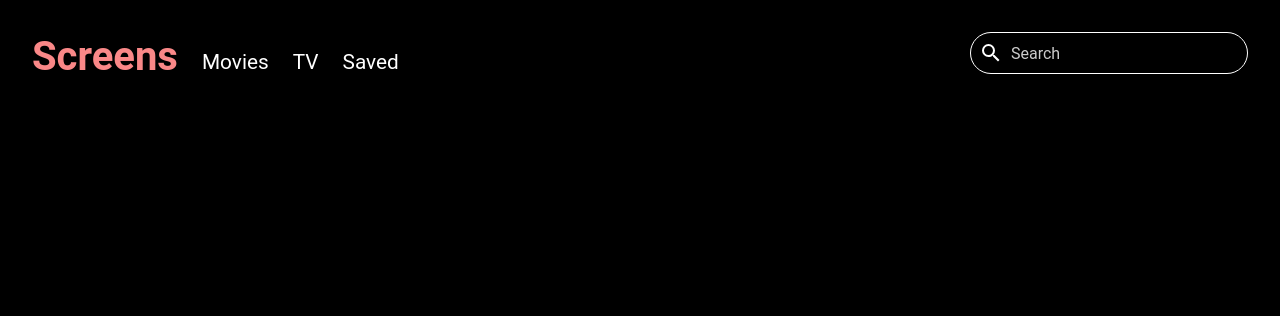
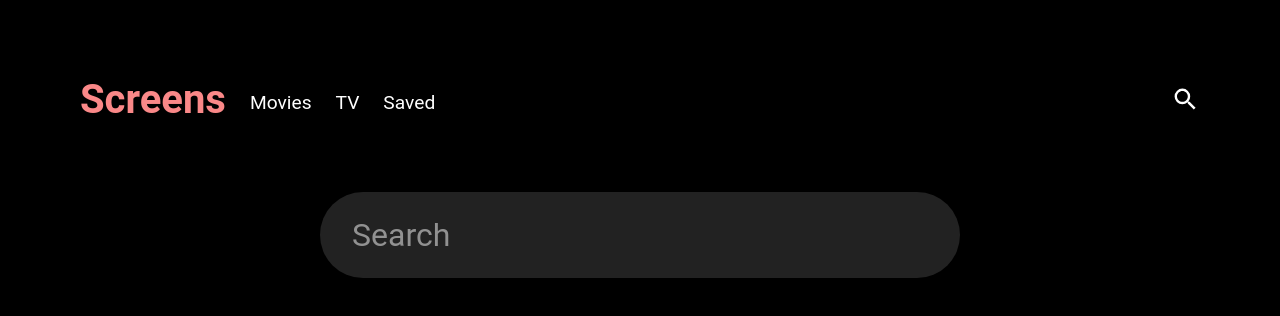
Before and after one commit to amltms/shutter, a React (Create React App) app: page /search in a window 1280 px wide. Shown: the top 316 px of the page. Built offline with nearby package versions, Linux system fonts and the light colour scheme.

Commit message:
fix:search now works with overview

```diff
--- a/src/App.css
+++ b/src/App.css
@@ -48,6 +48,7 @@ button,
 input,
 svg {
   cursor: pointer;
+  vertical-align: sub;
 }
 
 textarea:focus,
--- a/src/App.tsx
+++ b/src/App.tsx
@@ -1,5 +1,5 @@
 import "./App.css";
-import { FC, ChangeEvent, useState } from "react";
+import { FC, useState } from "react";
 import {
   BrowserRouter as Router,
   Switch,
@@ -7,27 +7,15 @@ import {
   Redirect,
 } from "react-router-dom";
 import { ItemContext } from "./components/context/ItemContext";
-import { fetchSearch } from "./api/fetchContent";
 import { Nav } from "./components/Nav";
 import { Home } from "./components/home/Home";
 import { SavedItems } from "./components/home/SavedItems";
-import { SearchResults } from "./components/SearchResults";
 import { ItemAttributes } from "./components/interfaces";
 import { Overview } from "./components/items/overview/Overview";
+import { Search } from "./components/search/Search";
 
 const App: FC = () => {
   const [saved, setSaved] = useState<ItemAttributes[]>([]);
-  const [searchItems, setSearchItems] = useState<ItemAttributes[]>([]);
-  const [searching, setSearching] = useState(false);
-
-  const handleSearchInput = async (e: ChangeEvent<HTMLInputElement>) => {
-    if (e.target.value) {
-      setSearching(true);
-      fetchSearch(e.target.value).then((data) => setSearchItems(data.results));
-    } else {
-      setSearching(false);
-    }
-  };
 
   return (
     <ItemContext.Provider
@@ -38,20 +26,15 @@ const App: FC = () => {
     >
       <div className="App">
         <Router>
-          <Nav handleSearchInput={handleSearchInput} />
+          <Nav />
           <Switch>
             <Route exact path="/overview/:type/:id" component={Overview} />
-            {searching ? (
-              <SearchResults items={searchItems} />
-            ) : (
-              <>
-                <Route exact path="/saved" component={SavedItems} />
-                <Route exact path="/">
-                  <Redirect to="/index/all" />
-                </Route>
-                <Route exact path="/index/:type" component={Home} />
-              </>
-            )}
+            <Route exact path="/saved" component={SavedItems} />
+            <Route exact path="/search" component={Search} />
+            <Route exact path="/">
+              <Redirect to="/index/all" />
+            </Route>
+            <Route exact path="/index/:type" component={Home} />
           </Switch>
         </Router>
       </div>
--- a/src/components/Nav.tsx
+++ b/src/components/Nav.tsx
@@ -1,4 +1,4 @@
-import { ChangeEventHandler, useState, useEffect } from "react";
+import { useState, useEffect, FC } from "react";
 import styled from "styled-components";
 import { MdSearch } from "react-icons/md";
 import { NavLink } from "react-router-dom";
@@ -12,46 +12,26 @@ const Bar = styled.div<Scroll>`
   display: flex;
   z-index: 1000;
   width: 100%;
-  padding: 2rem;
+  padding: 5rem;
   justify-content: space-between;
   transition: 0.3s;
-  ${({ scrolled }) => scrolled && "background: rgb(0, 0, 0); padding:1rem;"};
 
+  ${({ scrolled }) => scrolled && "background: rgb(0, 0, 0); padding:1.5rem;"};
+  > a {
+    font-size: 1.8rem;
+  }
+`;
+
+const NavLeft = styled.div`
+  display: flex;
+  align-items: flex-end;
   a {
-    font-size: 1.3rem;
+    font-size: 1.2rem;
     padding-right: 1.5rem;
     :hover {
       color: #da5d5d;
     }
   }
-`;
-
-const Search = styled.input`
-  font-size: 1rem;
-  border: none;
-  background: transparent;
-  color: white;
-  border-radius: 10vw;
-  transition: 0.2s;
-  padding: 0 0.5rem;
-  ::placeholder {
-    color: white;
-    opacity: 0.8;
-  }
-`;
-
-const SearchBox = styled.form`
-  padding: 0.5rem;
-  border: 1px solid white;
-  border-radius: 10vw;
-  display: flex;
-  align-items: center;
-  font-size: 1.5rem;
-`;
-
-const NavLeft = styled.div`
-  display: flex;
-  align-items: flex-end;
 `;
 
 const Logo = styled.div`
@@ -62,16 +42,12 @@ const Logo = styled.div`
   }
 `;
 
-interface Props {
-  handleSearchInput: ChangeEventHandler<HTMLInputElement>;
-}
-
-export const Nav = ({ handleSearchInput }: Props) => {
+export const Nav: FC = () => {
   const [scrolled, setScrolled] = useState(false);
 
   useEffect(() => {
     const handleScroll = () => {
-      const show = window.scrollY > 300;
+      const show = window.scrollY > 100;
       show ? setScrolled(true) : setScrolled(false);
     };
 
@@ -99,11 +75,9 @@ export const Nav = ({ handleSearchInput }: Props) => {
           Saved
         </NavLink>
       </NavLeft>
-
-      <SearchBox className="search-box">
+      <NavLink activeClassName="active" exact to="/search">
         <MdSearch />
-        <Search type="text" placeholder="Search" onChange={handleSearchInput} />
-      </SearchBox>
+      </NavLink>
     </Bar>
   );
 };
--- a/src/components/home/slideshow/Slide.tsx
+++ b/src/components/home/slideshow/Slide.tsx
@@ -17,9 +17,9 @@ const Backdrop = styled.img`
   width:100%;
   mask-image: linear-gradient(
     to top,
-    rgba(0, 0, 0, 0) 10%,
-    rgba(0, 0, 0, 0.7) 90%
+    rgba(0,0,0,0) 0%, rgba(0,0,0,0.5) 50%, rgba(0,0,0,0.4) 100%
   );
+
 }
 `;
 
@@ -35,10 +35,9 @@ const SlideContent = styled.div`
 
 const DetailsBtn = styled.button`
 	font-size: 1.5rem;
-	color: black;
   font-weight: 500;
   margin-top: 1.5rem;
-  padding: 1rem 1.5rem;
+  padding: 1rem;
   background-color:none;
 	color:white;
 	border:1px solid white;
--- a/src/components/home/slideshow/SlideShow.tsx
+++ b/src/components/home/slideshow/SlideShow.tsx
@@ -44,7 +44,7 @@ scrollbar-width: none;
 
 export const SlideShow: FC<Props> = ({ popularItems }) => {
   const [currentSlide, setCurrentSlide] = useState(0);
-  let slideArr = [11, 10, 3];
+  let slideArr = [15, 1, 2];
 
   useEffect(() => {
     if (currentSlide > slideArr.length - 1) {
--- a/src/components/items/overview/Overview.tsx
+++ b/src/components/items/overview/Overview.tsx
@@ -38,7 +38,7 @@ export const Overview: FC<Props> = (props) => {
         setCredits(data);
       }
     );
-  }, [props.match.params.id]);
+  }, [props.match.params.id, props.match.params.type]);
 
   return (
     <>
--- a/src/components/items/overview/OverviewDetails.tsx
+++ b/src/components/items/overview/OverviewDetails.tsx
@@ -1,5 +1,6 @@
 import { FC } from "react";
 import { Details } from "../../interfaces";
+import { GoStar } from "react-icons/go";
 import styled from "styled-components";
 interface Props {
   item: Details;
@@ -7,7 +8,7 @@ interface Props {
 
 const DetailsContainer = styled.div`
 	display: flex;
-	margin-bottom:2rem;
+	margin:2.5rem 0;
 }
 `;
 
@@ -20,13 +21,18 @@ const Genres = styled.p`
 	margin:1rem 0;
 }`;
 
-const Rating = styled.div`
-	display:flex;
-	flex-direction: column;
-	justify-content: center;
-  align-items: center;
-	flex:1;
-}`;
+const ItemImg = styled.img`
+  object-fit: contain;
+  border-radius: 1.2rem;
+  transition: 0.5s;
+  position: relative;
+  overflow: hidden;
+  margin-right: 2.5rem;
+  height: 300px;
+  @media (min-width: 1700px) {
+    height: 15vw;
+  }
+`;
 
 const Attribute = styled.span`
 	margin-right:2rem;
@@ -38,6 +44,10 @@ export const OverviewDetails: FC<Props> = ({ item }) => {
       <h1>{item.title || item.original_name}</h1>
 
       <DetailsContainer>
+        <ItemImg
+          src={`https://image.tmdb.org/t/p/w300/${item.poster_path}`}
+          alt="poster"
+        />
         <Info>
           <p>
             <Attribute>
@@ -46,7 +56,10 @@ export const OverviewDetails: FC<Props> = ({ item }) => {
                 4
               )}
             </Attribute>
-            <span>{item.runtime} mins</span>
+            {item.runtime && <Attribute>{item.runtime} mins</Attribute>}
+            <Attribute>
+              {item.vote_average} <GoStar />
+            </Attribute>
           </p>
 
           <Genres>
@@ -56,10 +69,6 @@ export const OverviewDetails: FC<Props> = ({ item }) => {
           </Genres>
           <p>{item.overview}</p>
         </Info>
-        <Rating>
-          <h1>{item.vote_average}</h1>
-          <p>{item.vote_count}</p>
-        </Rating>
       </DetailsContainer>
     </>
   );
--- a/src/components/items/overview/credits/ItemCredits.tsx
+++ b/src/components/items/overview/credits/ItemCredits.tsx
@@ -11,13 +11,13 @@ const CastList = styled.div`
   flex-wrap: wrap;
 `;
 
-const filterByjob = (credits: Credits, job: string) => {
+const filterByJob = (credits: Credits, job: string) => {
   return credits.crew.filter((person) => person.job === job);
 };
 
 export const ItemCredits: FC<Props> = ({ credits }) => {
-  const [writers, setWriters] = useState(filterByjob(credits, "Writer"));
-  const [director, setDirector] = useState(filterByjob(credits, "Director")[0]);
+  const [writers, setWriters] = useState(filterByJob(credits, "Writer"));
+  const [director, setDirector] = useState(filterByJob(credits, "Director")[0]);
 
   useEffect(() => {
     if (writers.some((e) => e.id === director.id)) {
--- /dev/null
+++ b/src/components/search/Search.tsx
@@ -0,0 +1,52 @@
+import { FC, useState, ChangeEvent } from "react";
+import styled from "styled-components";
+import { ItemAttributes } from "../interfaces";
+import { fetchSearch } from "../../api/fetchContent";
+import { SearchResults } from "./SearchResults";
+
+interface Props {}
+
+const Container = styled.div`
+  display: flex;
+  justify-content: center;
+  padding-top: 12rem;
+`;
+const SearchBox = styled.input`
+  background: #222;
+  width: 50%;
+  padding: 1.5rem 2rem;
+  font-size: 2rem;
+  border: none;
+  color: white;
+  border-radius: 5vw;
+  transition: 0.2s;
+  ::placeholder {
+    color: white;
+    opacity: 0.5;
+  }
+`;
+export const Search: FC<Props> = (props) => {
+  const [searchItems, setSearchItems] = useState<ItemAttributes[]>([]);
+  const [searching, setSearching] = useState(false);
+
+  const handleSearchInput = async (e: ChangeEvent<HTMLInputElement>) => {
+    if (e.target.value) {
+      setSearching(true);
+      fetchSearch(e.target.value).then((data) => setSearchItems(data.results));
+    } else {
+      setSearching(false);
+    }
+  };
+  return (
+    <>
+      <Container>
+        <SearchBox
+          type="text"
+          placeholder="Search"
+          onChange={handleSearchInput}
+        />
+      </Container>
+      {searching && <SearchResults items={searchItems} />}
+    </>
+  );
+};
--- a/src/components/SearchResults.tsx
+++ b/src/components/search/SearchResults.tsx
@@ -1,6 +1,6 @@
 import { FC } from "react";
 import styled from "styled-components";
-import { ItemList, ItemListProps } from "./items/ItemList";
+import { ItemList, ItemListProps } from "../items/ItemList";
 
 const SearchContainer = styled.div`
 	padding:7vw;
```
